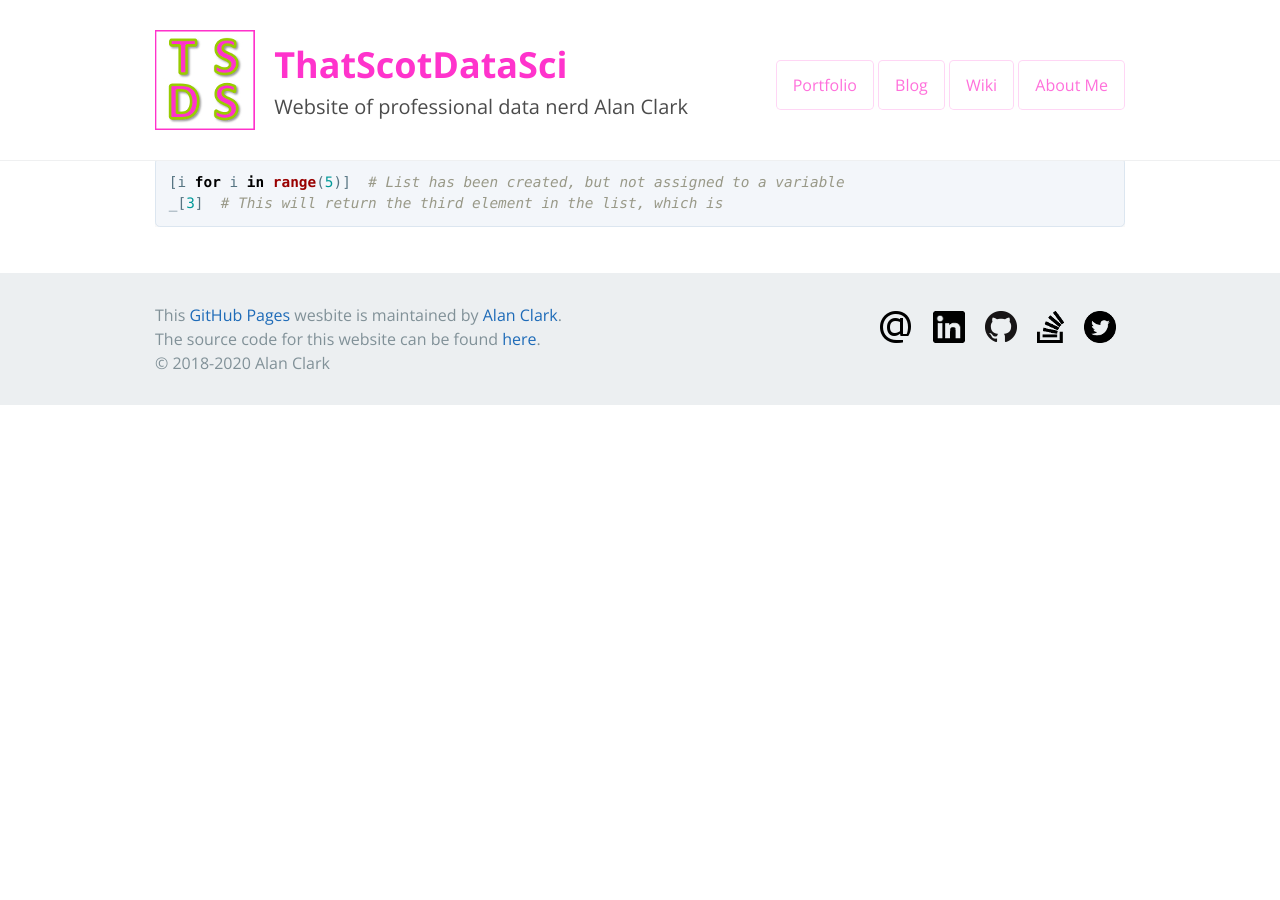
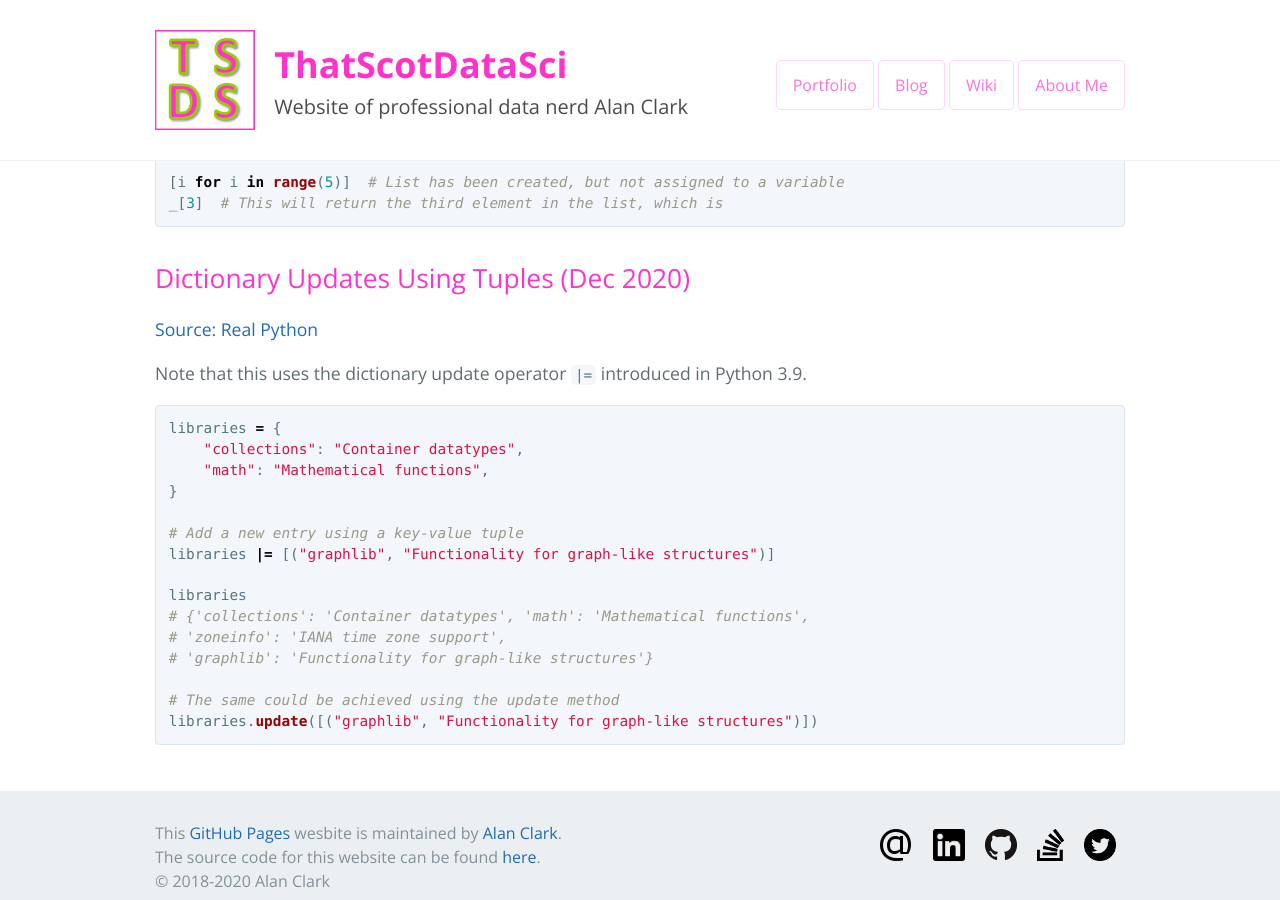
Before and after one commit to thatscotdatasci/thatscotdatasci.github.io, a Jekyll site: the page built from _wiki/python/general/cool_features.md, in a window 1280 px wide and 900 px high, scrolled down 497 px. Built offline with Jekyll 4.4.1, drawn with Linux system fonts in a browser that asks for light colours; before the commit the page ends 902 px from its top, so only the background shows below that.

Commit message:
Dictionary updates using tuples

````diff
--- a/_wiki/python/general/cool_features.md
+++ b/_wiki/python/general/cool_features.md
@@ -18,3 +18,27 @@ It's possible to access the return value of the previous expression in a REPL se
 [i for i in range(5)]  # List has been created, but not assigned to a variable
 _[3]  # This will return the third element in the list, which is
 ```
+
+## Dictionary Updates Using Tuples (Dec 2020)
+
+[Source: Real Python](https://realpython.com/lessons/simpler-updating-dictionaries/)
+
+Note that this uses the dictionary update operator `|=` introduced in Python 3.9.
+
+```python
+libraries = {
+    "collections": "Container datatypes",
+    "math": "Mathematical functions",
+}
+
+# Add a new entry using a key-value tuple
+libraries |= [("graphlib", "Functionality for graph-like structures")]
+
+libraries
+# {'collections': 'Container datatypes', 'math': 'Mathematical functions',
+# 'zoneinfo': 'IANA time zone support',
+# 'graphlib': 'Functionality for graph-like structures'}
+
+# The same could be achieved using the update method
+libraries.update([("graphlib", "Functionality for graph-like structures")])
+```
````
